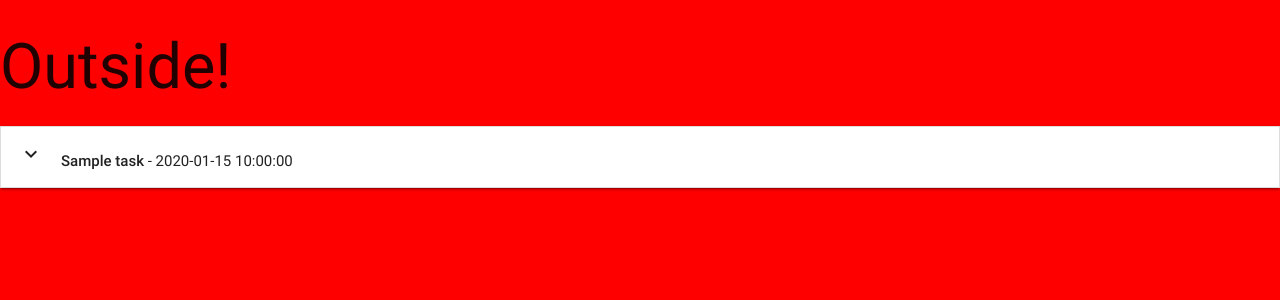
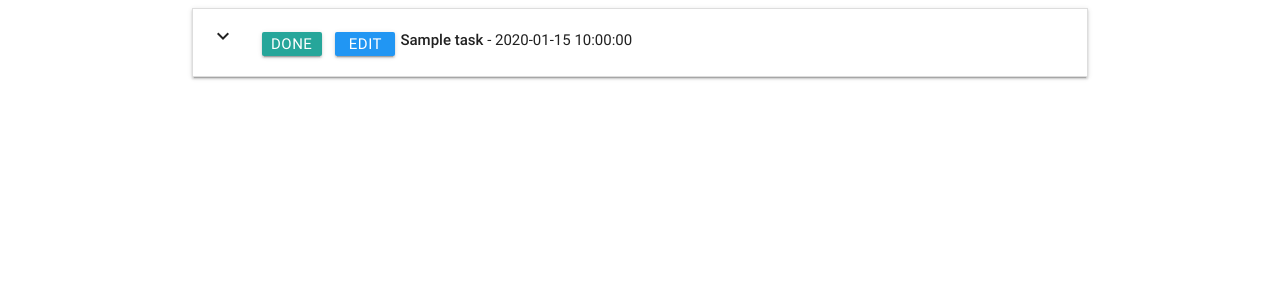
Before and after one commit to RaphaelRohner/task_manager, a Flask app: page / in a window 1280 px wide. Shown: the top 300 px of the page. Run offline with Flask 2, Linux system fonts and the light colour scheme; a database or web service that is not in the repository returns one stand-in record (values such as "Sample title"); some libraries are stand-ins or nearby versions.

Commit message:
done and edit buttons for tasks added and styled

```diff
--- a/static/css/style.css
+++ b/static/css/style.css
@@ -1,3 +1,11 @@
-body{
-    background-color: red;
+.btn_small {
+    height: 24px;
+    width: 60px;
+    line-height: 24px;
+    margin: 5px 5px;
+    padding: 0 0.5em;
 }
+
+.task_header {
+    margin-top: 5px;
+}
--- a/templates/base.html
+++ b/templates/base.html
@@ -10,9 +10,9 @@
 </head>
 
 <body>
-    <h1>Outside!</h1>
-    {% block content %}
-    {% endblock %}
+    <div class="container">
+        {% block content %} {% endblock %}
+    </div>
 
     <!-- IMPORT JQUERY (DEPENDENCY OF MATERIALIZE CSS -->
     <script src="https://cdnjs.cloudflare.com/ajax/libs/jquery/3.2.1/jquery.min.js"></script>
--- a/templates/tasks.html
+++ b/templates/tasks.html
@@ -12,9 +12,14 @@
             {% for task in tasks %}
             <li>
                 <div class="collapsible-header">
+                    <div class="col s3">
+                        <i class="material-icons">expand_more</i>
+                        <a class="waves-effect waves-light btn btn_small">Done</a>
+                        <a class="waves-effect waves-light btn btn_small blue">Edit</a>
 
-                    <div class=" task_header col s9">
-                        <i class="material-icons">expand_more</i><strong>{{task.task_name}}</strong> - {{task.due_date}}
+                    </div>
+                    <div class="task_header col s9">
+                        <strong>{{task.task_name}}</strong> - {{task.due_date}}
                     </div>
                 </div>
                 <div class="collapsible-body">
```
